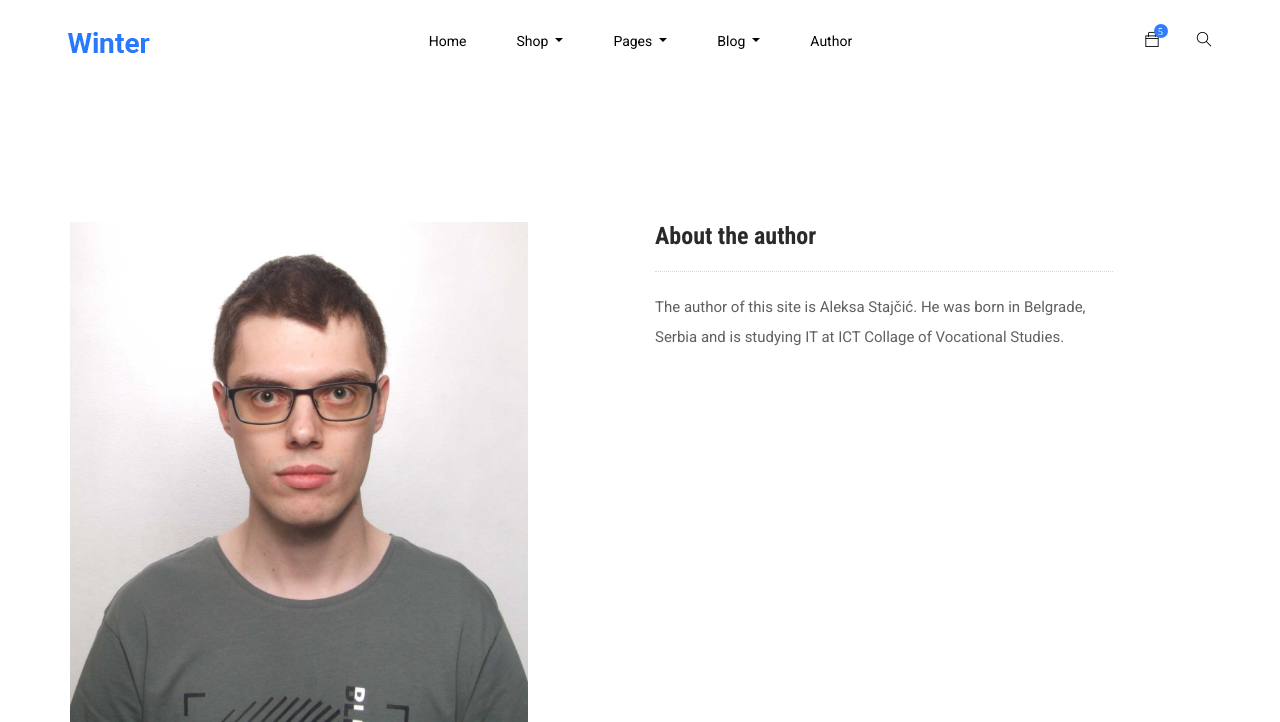
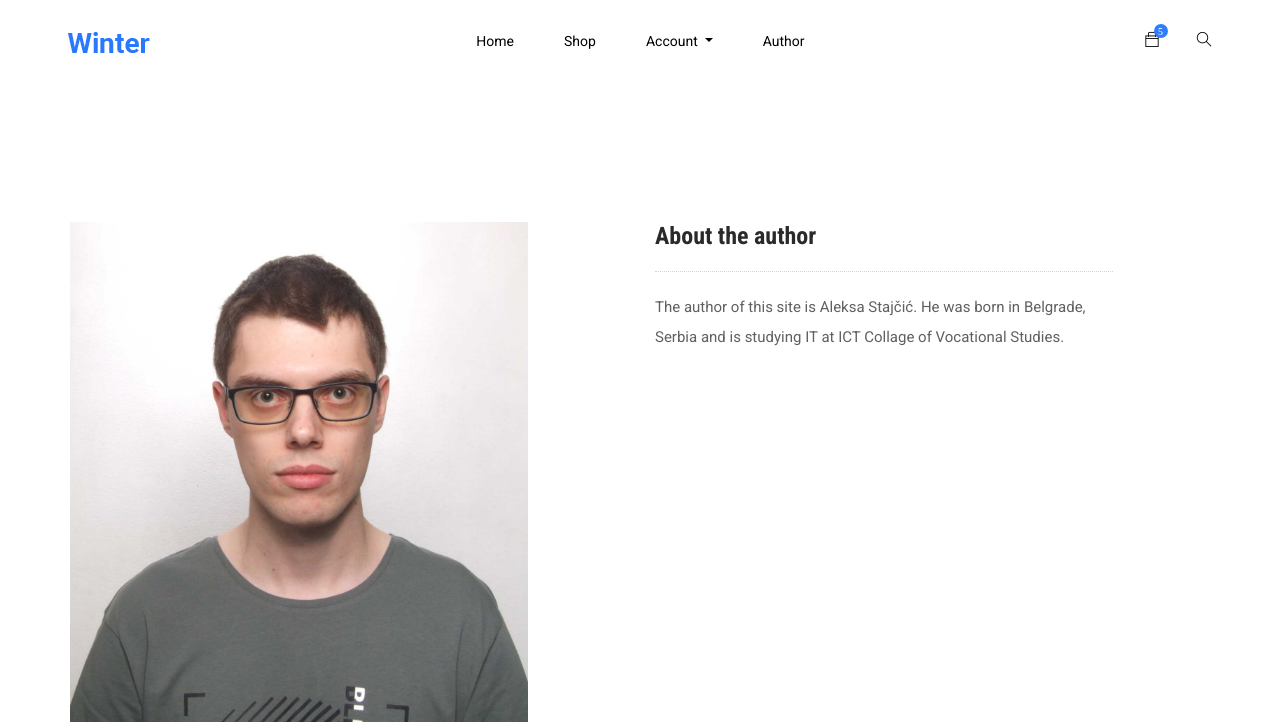
Before and after one commit to aleksa-stajcic/php-winter-project, a PHP site: page /php-winter-project/index.php?page=author in a window 1280 px wide. Shown: the top 722 px of the page. Run offline with PHP 8.4, Linux system fonts and the light colour scheme; some libraries are stand-ins or nearby versions.

Commit message:
navigation fix

```diff
--- a/app/views/shared/footer.php
+++ b/app/views/shared/footer.php
@@ -101,6 +101,7 @@ Copyright &copy;<script>document.write(new Date().getFullYear());</script> All r
 
 	<script src="//cdnjs.cloudflare.com/ajax/libs/validate.js/0.13.1/validate.min.js"></script>
     <script src="app/assets/js/__winter.js"></script>
+	<script src="js/user_actions.js"></script>
 </body>
 
 </html>
--- a/app/views/shared/nav.php
+++ b/app/views/shared/nav.php
@@ -14,55 +14,41 @@
                         <div class="collapse navbar-collapse main-menu-item" id="navbarSupportedContent">
                             <ul class="navbar-nav">
                                 <li class="nav-item">
-                                    <a class="nav-link" href="<?= SELF ?>">Home</a>
+                                    <a class="nav-link" href="http://localhost/php-winter-project">Home</a>
                                 </li>
-                                <li class="nav-item dropdown">
-                                    <a class="nav-link dropdown-toggle" href="blog.html" id="navbarDropdown_1"
+                                <li class="nav-item">
+                                    <a class="nav-link" href="<?= SELF ?>?page=products"> shop</a>
+                                </li>
+								<?php if(isset($_SESSION['user']) && $_SESSION['user']->role == "admin"): ?>
+								<li class="nav-item dropdown">
+                                    <a class="nav-link dropdown-toggle" href="blog.html" id="navbarDropdown_3"
                                         role="button" data-toggle="dropdown" aria-haspopup="true" aria-expanded="false">
-                                        Shop
+                                        admin pages
                                     </a>
-                                    <div class="dropdown-menu" aria-labelledby="navbarDropdown_1">
-                                        <a class="dropdown-item" href="<?= SELF ?>?page=products"> shop category</a>
-                                        <a class="dropdown-item" href="single-product.html">product details</a>
-
+                                    <div class="dropdown-menu" aria-labelledby="navbarDropdown_2">
+                                        <a class="dropdown-item" href="<?= SELF ?>/admin/products.php">manage products</a>
+                                        <a class="dropdown-item" href="<?= SELF ?>/admin/users.php">manage users</a>
                                     </div>
                                 </li>
+								<?php endif; ?>
                                 <li class="nav-item dropdown">
                                     <a class="nav-link dropdown-toggle" href="blog.html" id="navbarDropdown_3"
                                         role="button" data-toggle="dropdown" aria-haspopup="true" aria-expanded="false">
-                                        pages
+                                        account <?= isset($_SESSION['user']) ? '(' . $_SESSION['user']->username .')' : "" ?>
                                     </a>
                                     <div class="dropdown-menu" aria-labelledby="navbarDropdown_2">
 									<?php if(!isset($_SESSION['user'])): ?>
-                                        <a class="dropdown-item" href="<?= SELF ?>/login.php">login</a>
-                                        <a class="dropdown-item" href="<?= SELF ?>?page=register">Register</a>
-									<?php endif; ?>
-                                        <a class="dropdown-item" href="checkout.html">product checkout</a>
-                                        <a class="dropdown-item" href="cart.html">shopping cart</a>
-                                        <a class="dropdown-item" href="confirmation.html">confirmation</a>
-                                        <a class="dropdown-item" href="elements.html">elements</a>
-                                    </div>
-                                </li>
-
-                                <li class="nav-item dropdown">
-                                    <a class="nav-link dropdown-toggle" href="blog.html" id="navbarDropdown_2"
-                                        role="button" data-toggle="dropdown" aria-haspopup="true" aria-expanded="false">
-                                        blog
-                                    </a>
-                                    <div class="dropdown-menu" aria-labelledby="navbarDropdown_2">
-                                        <a class="dropdown-item" href="blog.html"> blog</a>
-                                        <a class="dropdown-item" href="single-blog.html">Single blog</a>
-                                    </div>
+                                        <a class="dropdown-item" href="http://localhost/php-winter-project/login.php">login</a>
+                                        <a class="dropdown-item" href="http://localhost/php-winter-project?page=register">Register</a>
+									<?php else: ?>
+										<a class="dropdown-item" href="http://localhost/php-winter-project/logout.php">Logout </a>
+                                    <?php endif; ?>
+									</div>
                                 </li>
 
                                 <li class="nav-item">
                                     <a class="nav-link" href="?page=author">Author</a>
                                 </li>
-								<?php if(isset($_SESSION['user'])): ?>
-								<li class="nav-item">
-                                    <a class="nav-link" href="<?= SELF ?>/logout.php">Logout (<?= $_SESSION['user']->username ?>)</a>
-                                </li>
-								<?php endif; ?>
                             </ul>
                         </div>
                         <div class="hearer_icon d-flex">
```
Also changed, not shown: admin/views/nav.php (+17 -30 lines).
